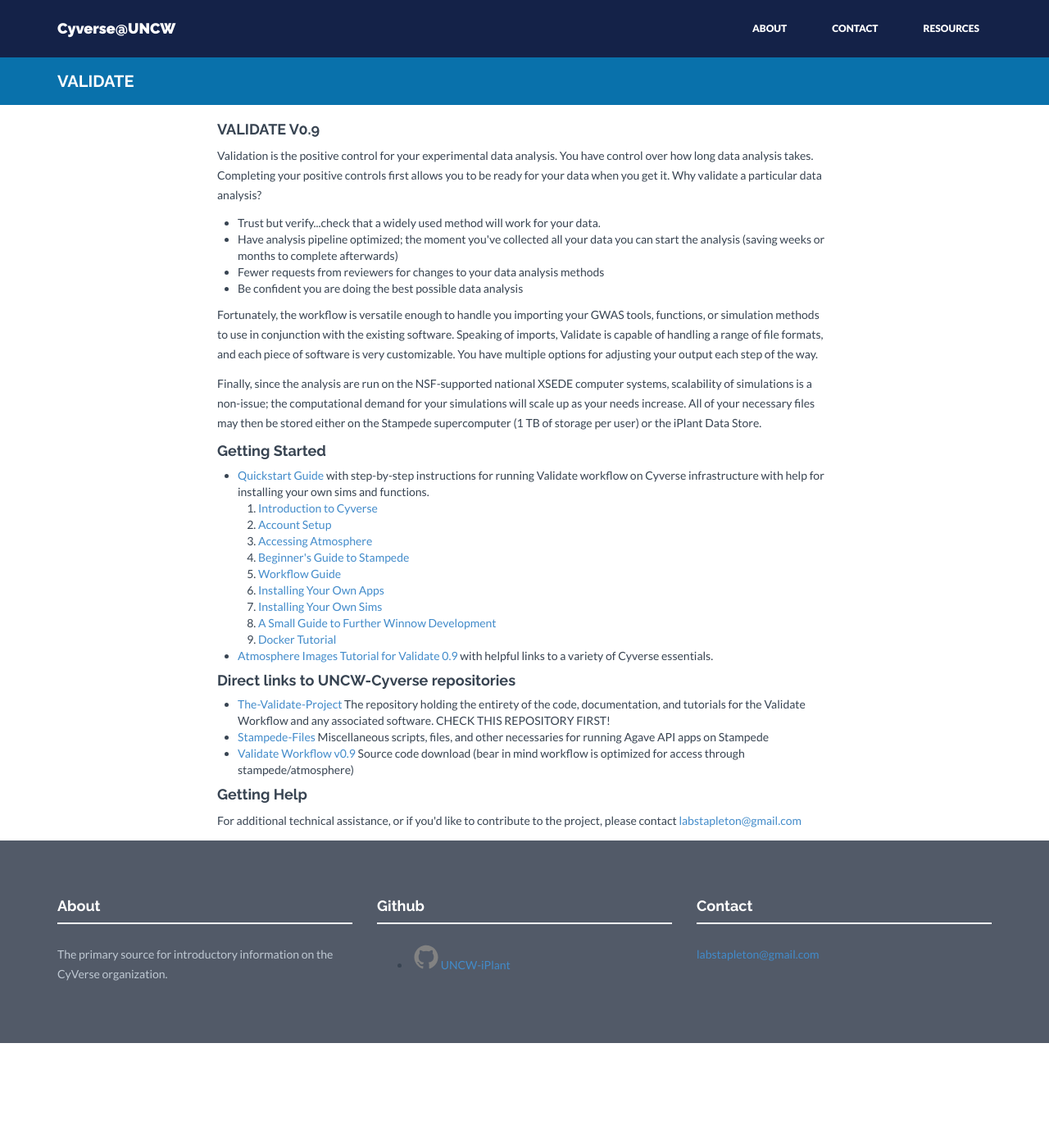
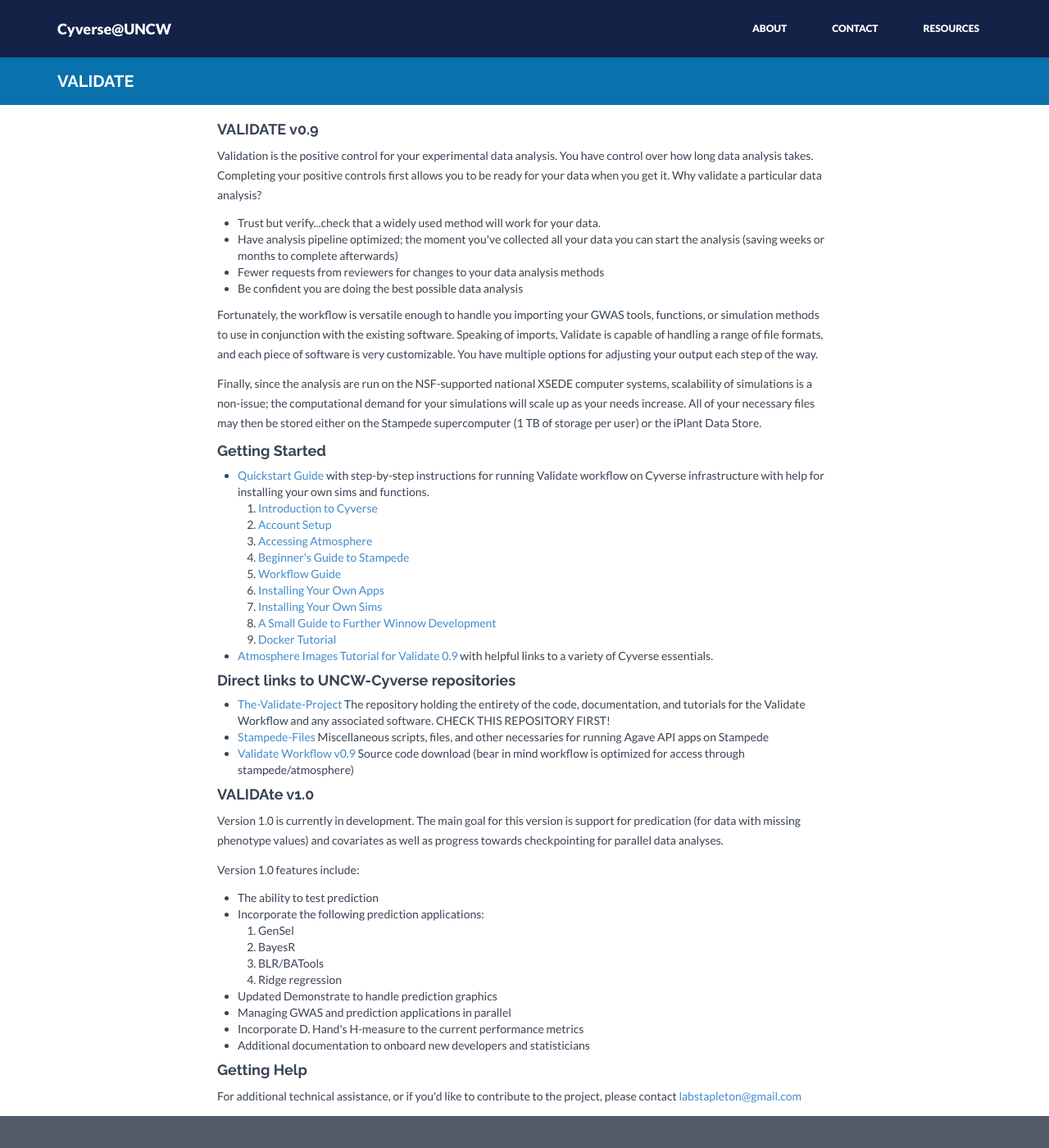
Before and after one commit to UNCW-iPlant/UNCW-iPlant.github.io, a Jekyll site: the page built from index.html, in a window 1280 px wide and 1400 px high. Shown: the whole window at 82% size. Built offline with Jekyll 4.4.1, drawn with Linux system fonts in a browser that asks for light colours; nearby versions of some CDN libraries.

```diff
--- a/assets/css/style.css
+++ b/assets/css/style.css
@@ -96,12 +96,16 @@ a:focus {
 }
 
 .navbar-brand {
-	font-family: 'Raleway', sans-serif;
+	font-family: 'Lato', sans-serif;
 	font-weight: 900;
 }
 
 .navbar-header .navbar-brand {
 	color: white;
+}
+
+.navbar-header .navbar-brand:hover {
+	color: #99D9EA
 }
 
 
@@ -112,11 +116,11 @@ a:focus {
 }
 
 .navbar-default .navbar-nav > li > a:hover {
-	color: #00b3fe;
+	color: #99D9EA;
 }
 
 .navbar-default .navbar-nav > .active > a, .navbar-default .navbar-nav > .active > a:hover, .navbar-default .navbar-nav > .active > a:focus {
-	color: #00b3fe;
+	color: #99D9EA;
 	background-color: transparent;
 }
 
--- a/index.html
+++ b/index.html
@@ -7,7 +7,7 @@ layout: default
   <div class="row">
     <div class="col-lg-8 col-lg-offset-2">
       <div class="spacing"></div>
-      <h4>VALIDATE V0.9</h4>
+      <h4>VALIDATE v0.9</h4>
       <p>Validation is the positive control for your experimental data analysis. You have control over how long data analysis takes. Completing your positive controls first allows you to be ready for your data when you get it. Why validate a particular data analysis?</p>
       <ul>
         <li>Trust but verify...check that a widely used method will work for your data.
@@ -43,10 +43,29 @@ layout: default
                 <li><a href="https://github.com/UNCW-iPlant/Stampede-Files">Stampede-Files</a> Miscellaneous scripts, files, and other necessaries for running Agave API apps on Stampede </li>
                 <li><a href="https://github.com/UNCW-iPlant/Validate-Master/releases">Validate Workflow v0.9</a> Source code download (bear in mind workflow is optimized for access through stampede/atmosphere)</li>
               </ul>
+              <h4>VALIDAte v1.0</h4>
+              <p>Version 1.0 is currently in development. The main goal for this version is support for predication (for data with missing phenotype values) and covariates as well as progress towards checkpointing for parallel data analyses.</p>
+              <p>Version 1.0 features include:</p>
+              <ul>
+                <li>The ability to test prediction</li>
+                <li>
+                Incorporate the following prediction applications:
+                <ol>
+                  <li>GenSel</li>
+                  <li>BayesR</li>
+                  <li>BLR/BATools</li>
+                  <li>Ridge regression</li>
+                </ol>
+                </li>
+                <li>Updated Demonstrate to handle prediction graphics</li>
+                <li>Managing GWAS and prediction applications in parallel</li>
+                <li>Incorporate D. Hand's H-measure to the current performance metrics</li>
+                <li>Additional documentation to onboard new developers and statisticians</li>
+              </ul>
               <h4>Getting Help</h4>
               <p>For additional technical assistance, or if you'd like to contribute to the project, please contact <a href="mailto:{{ site.email }}">{{ site.email }}</a>
               </p>
             </div>
           </div><! --/row -->
         </div><! --/container -->
-</div>
+      </div>
```
